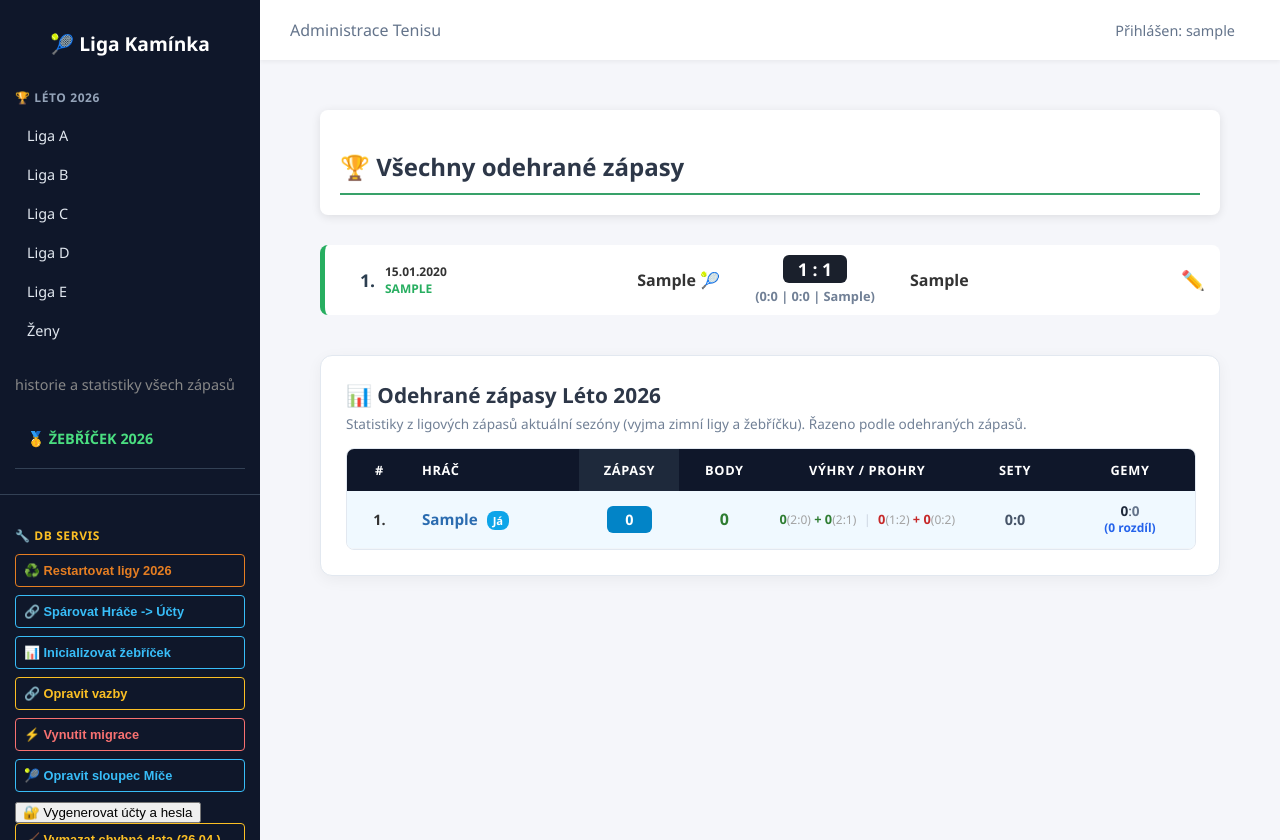
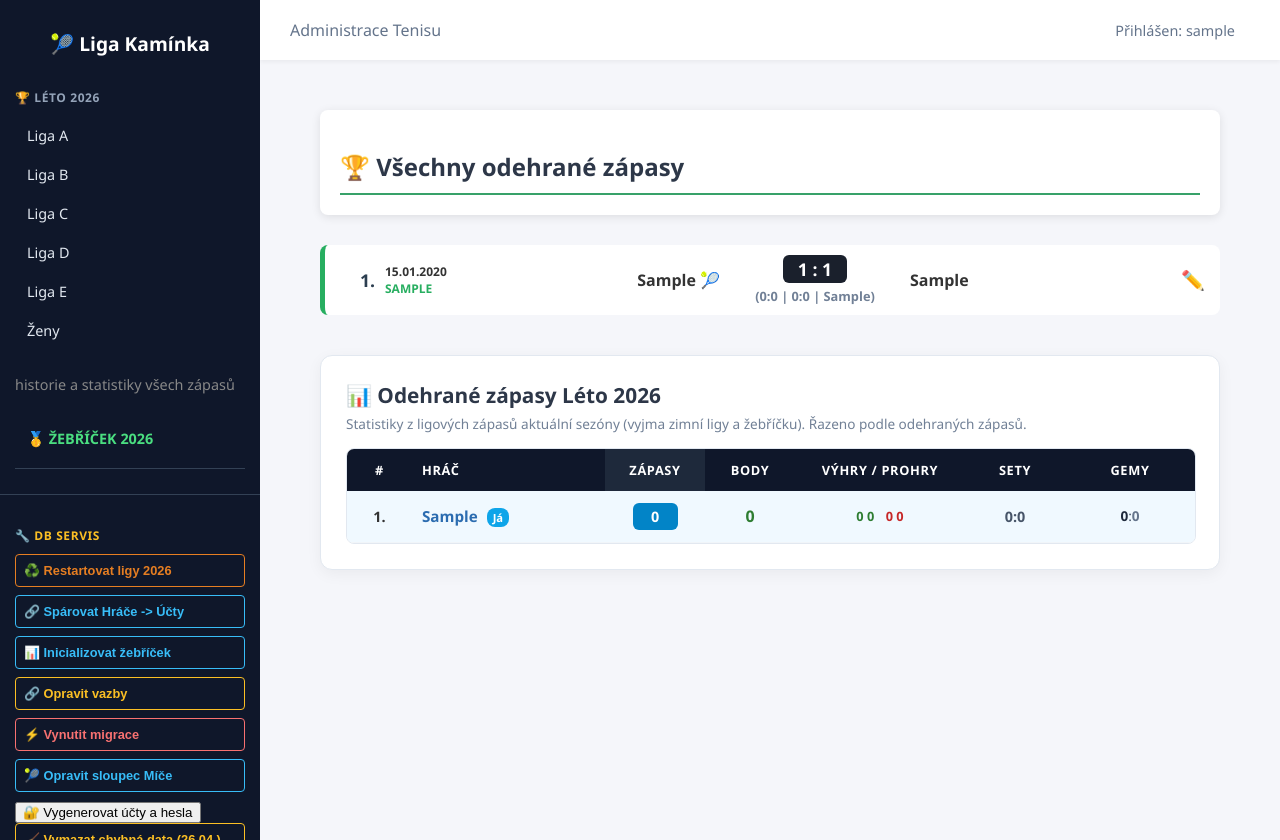
Before and after one commit to JiriCharousek/djangosport, a Django app: page /kaminka/tenis/historie/ in a window 1280 px wide. Run offline with Django 5.2, Linux system fonts and the light colour scheme; a user stored in the database is signed in; tables that the repository leaves empty hold one stand-in row (values such as "Sample post"); parts of the project's set-up code (start-up, migrations or seed data) failed here and were passed over.

Commit message:
statistiky

```diff
--- a/tenis_app/templates/tenis_app/vsechny_zapasy.html
+++ b/tenis_app/templates/tenis_app/vsechny_zapasy.html
@@ -196,13 +196,13 @@
                             <!-- 5. Detailní rozpad Výhry / Prohry (NOVÉ) -->
                             <td style="text-align: center; font-size: 0.8rem; white-space: nowrap;">
                                 <span style="color: #2e7d32; font-weight: bold;" title="Výhry 2:0 / 2:1">
-                                    {{ radek.v2_0 }}<span style="font-weight: normal; font-size: 0.75rem; color:#a2a2a2;">(2:0)</span>
-                                    + {{ radek.v2_1 }}<span style="font-weight: normal; font-size: 0.75rem; color:#a2a2a2;">(2:1)</span>
+                                   {{ radek.v2_0 }}<span style="font-weight: normal; font-size: 0.75rem; color:#a2a2a2;"></span>
+                                    {{ radek.v2_1 }}<span style="font-weight: normal; font-size: 0.75rem; color:#a2a2a2;"></span>
                                 </span>
-                                <span style="color: #cbd5e1; margin: 0 4px;">|</span>
+                                <span style="color: #cbd5e1; margin: 0 4px;"></span>
                                 <span style="color: #c62828; font-weight: bold;" title="Prohry 1:2 / 0:2">
-                                    {{ radek.p1_2 }}<span style="font-weight: normal; font-size: 0.75rem; color:#a2a2a2;">(1:2)</span>
-                                    + {{ radek.p0_2 }}<span style="font-weight: normal; font-size: 0.75rem; color:#a2a2a2;">(0:2)</span>
+                                     {{ radek.p1_2 }}<span style="font-weight: normal; font-size: 0.75rem; color:#a2a2a2;"></span>
+                                     {{ radek.p0_2 }}<span style="font-weight: normal; font-size: 0.75rem; color:#a2a2a2;"></span>
                                 </span>
                             </td>
 
@@ -214,9 +214,7 @@
                             <!-- 7. Gemy -->
                             <td style="text-align: center; font-size: 0.85rem; color: #475569; line-height: 1.2;">
                                 <strong style="color: #1e293b;">{{ radek.gemy_ziskane }}</strong>:<strong style="color: #64748b;">{{ radek.gemy_ztracene }}</strong>
-                                <small style="display: block; font-size: 0.75rem; color: {% if radek.rozdil_gemu >= 0 %}#2563eb{% else %}#dc2626{% endif %}; font-weight: 600; margin-top: 2px;">
-                                    ({% if radek.rozdil_gemu > 0 %}+{% endif %}{{ radek.rozdil_gemu }} rozdíl)
-                                </small>
+
                             </td>
 
                         </tr>
```
Also changed, not shown: 1 other file.
